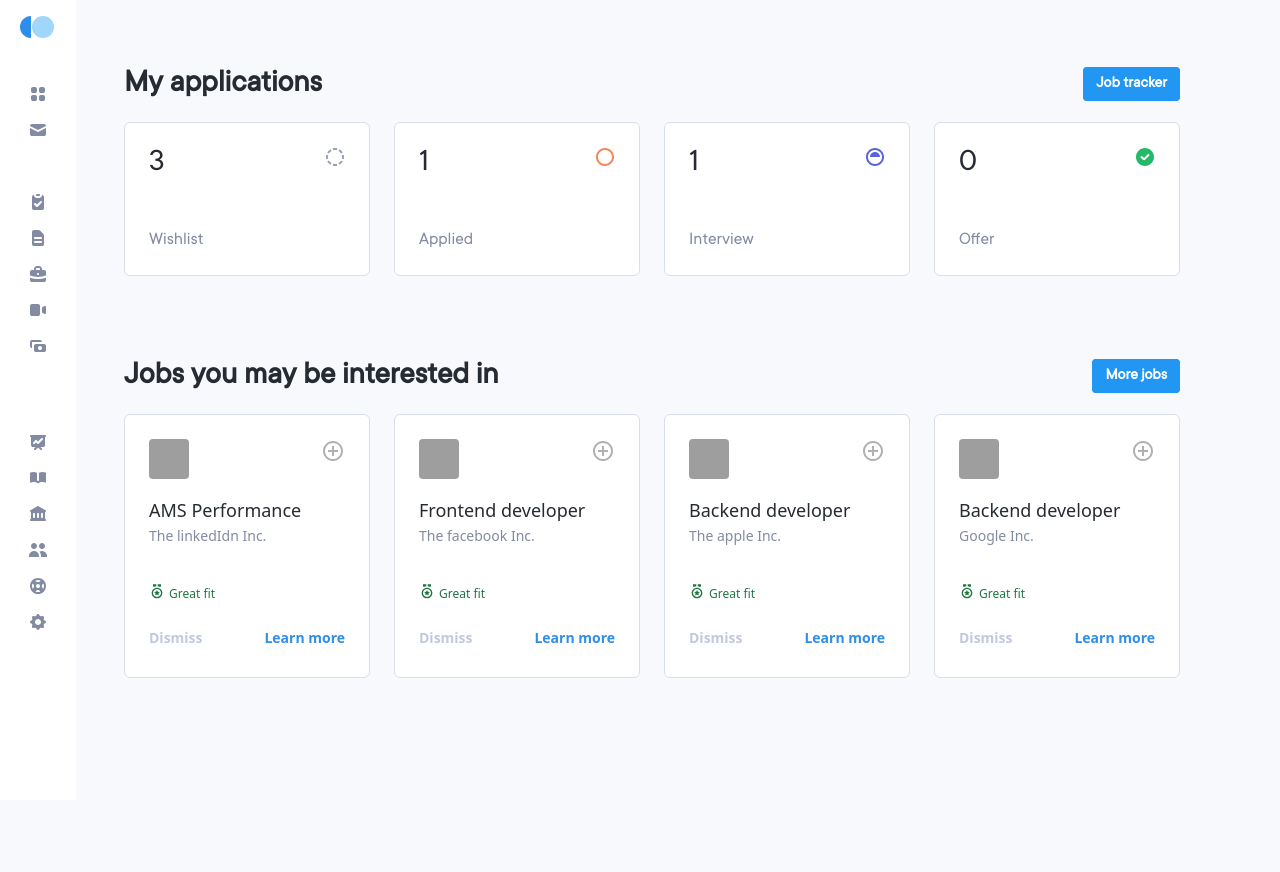
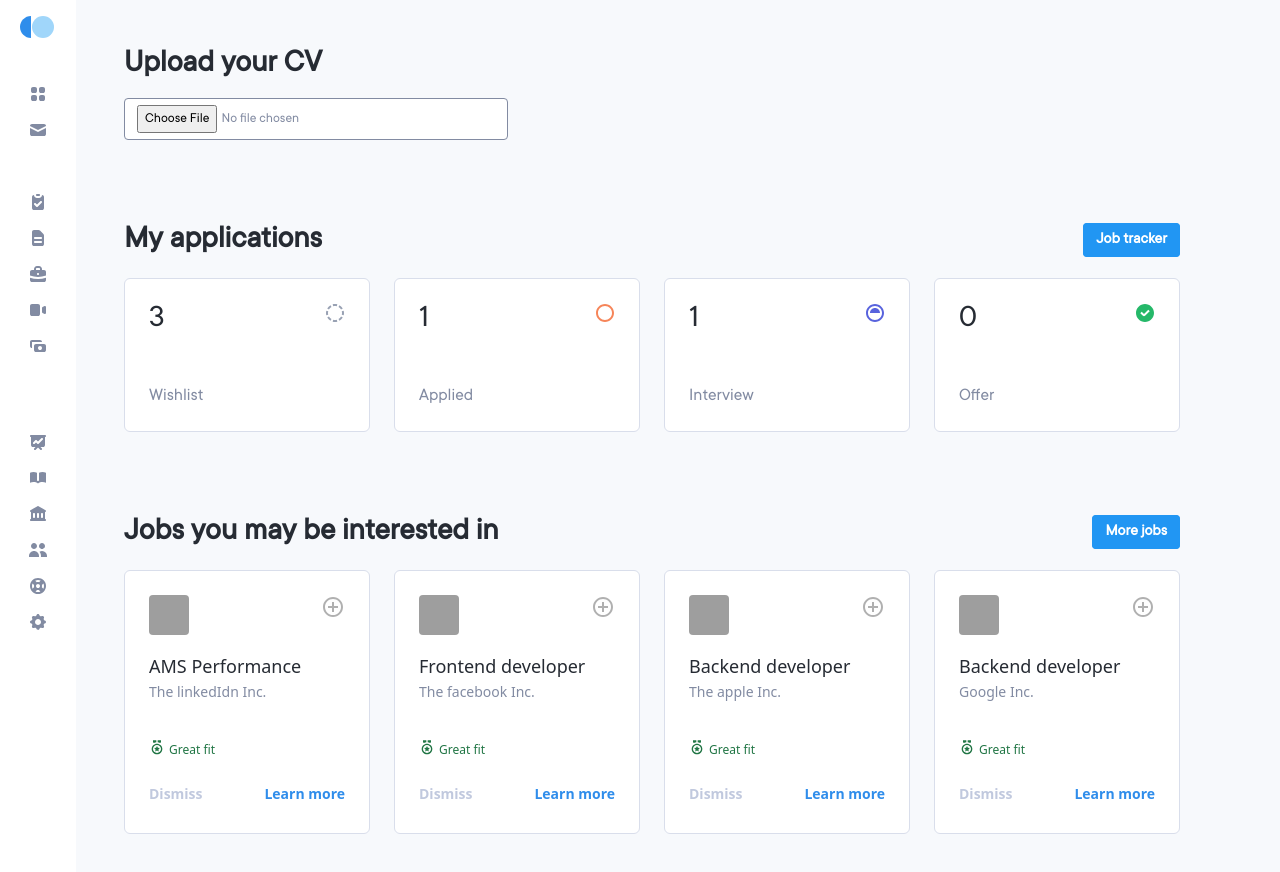
Before and after one commit to andreipasat/vue-sidejar, a Vue app: page / in a window 1280 px wide. Shown: the top 872 px of the page. Before the commit the page ends 800 px from the top, so only its background shows below. Built offline with nearby package versions, Linux system fonts and the light colour scheme; grey boxes are pictures that could not be loaded.

Commit message:
cv file, form hooks

```diff
--- a/index.html
+++ b/index.html
@@ -7,6 +7,7 @@
     <title>Career.io</title>
   </head>
   <body class="bg-gray-b">
+
     <div id="app"></div>
     <script type="module" src="/src/main.js"></script>
   </body>
--- /dev/null
+++ b/src/components/Organisms/FileUpload.vue
@@ -0,0 +1,58 @@
+<template>
+    <div class="">
+        <div class="mb-3 w-96">
+            <label for="formFile" class="inline-block mb-4 text-neutral font-semibold text-xl">Upload your CV</label>
+            <input @change="onChoseFile" :class="{'border-red': !form.file.valid}" class="
+            block
+            w-full
+            px-3
+            py-1.5
+            text-sm
+            text-gray-3
+            bg-white bg-clip-padding
+            border border-solid border-gray-3
+            rounded
+            transition
+            ease-in-out
+            m-0
+            focus:text-gray-3 focus:bg-white focus:border-blue focus:outline-none" type="file" id="formFile">
+        </div>
+        <span v-if="!form.file.valid" class="text-red text-sm">File CV requires only pdf format</span>
+</div>
+</template>
+<script>
+import AppButtonVue from "../Atoms/AppButton.vue"
+import {useForm} from "../../use/form"
+
+const required = val => !!val;
+const isPdf = val => {
+    if (val.value === '') {
+        return true;
+    }
+    if (val.type === 'application/pdf') {
+        return true;
+    }
+    return false;
+}
+
+export default {
+    setup() {
+        const form = useForm({
+            file: {
+                value: '',
+                validators: {isPdf}
+            },
+        });
+
+        return {form}
+    },
+    components: {
+        AppButtonVue
+    },
+    methods: {
+        onChoseFile(event) {
+            this.form.file.value = event.target.files[0];
+        }
+    }
+}
+</script>
--- /dev/null
+++ b/src/use/field.js
@@ -0,0 +1,27 @@
+import { ref, reactive, watch } from "vue"
+
+export function useField(field) {
+    const valid = ref(true);
+    const value = ref(field.value);
+
+    const not = val => !val
+
+    const errors = reactive({});
+
+    const reassign = val => {
+        valid.value = true;
+        Object.keys(field.validators ?? {}).map(name => {
+            const isValid = field.validators[name](val);
+            errors[name] = not(isValid);
+            if (not(isValid)) {
+                valid.value = false;
+            }
+        })
+    }
+
+    watch(value, reassign)
+    reassign(value)
+
+
+    return {value, valid, errors};
+}
--- /dev/null
+++ b/src/use/form.js
@@ -0,0 +1,12 @@
+import { ref, reactive } from "vue";
+import { useField } from "./field";
+
+export function useForm(init = {}) {
+    const form = reactive({});
+
+    for (const [key, value] of Object.entries(init)) {
+        form[key] = useField(value)
+    }
+
+    return form;
+}
--- a/src/views/HomeView.vue
+++ b/src/views/HomeView.vue
@@ -1,4 +1,6 @@
 <template>
+  <file-upload-vue></file-upload-vue>
+  <div class=" mt-16"></div>
   <my-applications-vue></my-applications-vue>
   <div class=" mt-16"></div>
   <recommended-jobs-vue></recommended-jobs-vue>
@@ -8,13 +10,14 @@
 import { defineComponent } from "vue";
 import RecommendedJobsVue from "../components/Organisms/RecommendedJobs.vue";
 import MyApplicationsVue from "../components/Organisms/MyApplications.vue";
+import FileUploadVue from "../components/Organisms/FileUpload.vue";
 
 export default defineComponent({
   setup(){
 
   },
   components: {
-    RecommendedJobsVue, MyApplicationsVue
+    RecommendedJobsVue, MyApplicationsVue, FileUploadVue
   }
 });
 </script>
--- a/tailwind.config.js
+++ b/tailwind.config.js
@@ -41,7 +41,8 @@ module.exports = {
       green: '#207544',
       indigo: '#2F8DEB',
       blue: '#2196F3',
-      'indigo-2': '#1A91F0'
+      'indigo-2': '#1A91F0',
+      red: '#FF0000'
     },
     extend: {
       fontFamily: {
```
